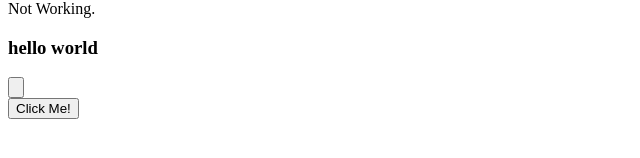
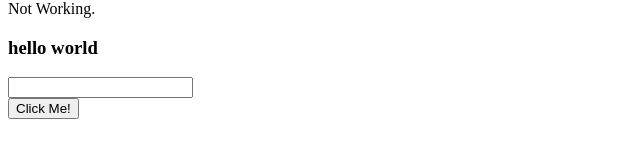
Before and after one commit to iamsabuz02/my-website, a plain HTML site: page index.html in a window 1280 px wide. Shown: the part 114-272 px from the top of the page, without its empty margins (0-640 px from the left). Drawn offline with Linux system fonts and the light colour scheme.

Commit message:
Update index.html

```diff
--- a/index.html
+++ b/index.html
@@ -13,7 +13,7 @@
     <p>Not Working.</p>
     <h3>hello world</h3>
 
-    <input type="button">
+    <input type="text">
     <br>
     <button>Click Me!</button>
 </body>
```
